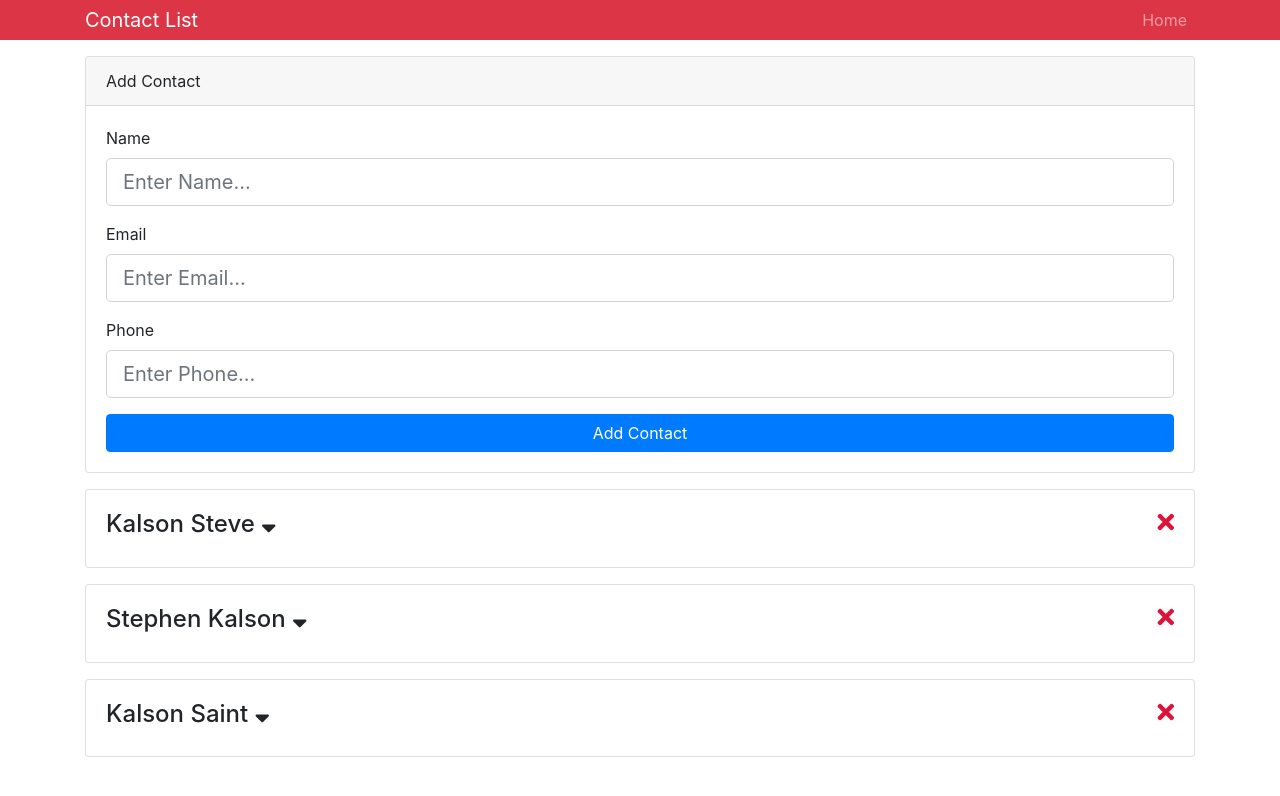
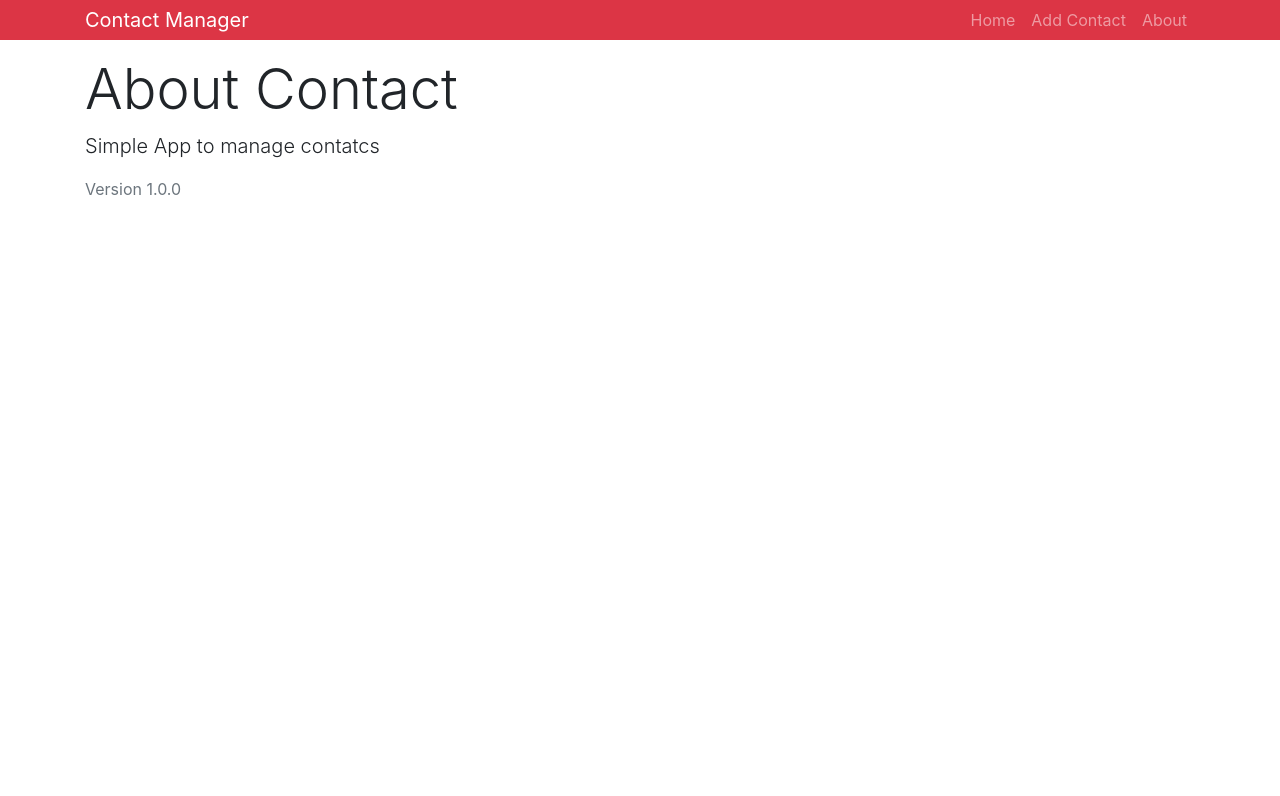
Before and after one commit to KalsonSaint/iReact, a React (Create React App) app: page /about in a window 1280 px wide. Shown: the top 796 px of the page. Built offline with nearby package versions, Linux system fonts and the light colour scheme.

Commit message:
Routes Updated

```diff
--- a/package.json
+++ b/package.json
@@ -10,6 +10,7 @@
     "classnames": "^2.2.6",
     "react": "^16.13.1",
     "react-dom": "^16.13.1",
+    "react-router-dom": "^5.2.0",
     "react-scripts": "^3.4.3",
     "uuid": "^8.3.0"
   },
--- a/src/App.js
+++ b/src/App.js
@@ -1,28 +1,37 @@
-import React, {Component} from 'react'
+import React, { Component } from "react";
+import { BrowserRouter as Router, Route, Switch } from "react-router-dom";
 
+import Contacts from "./components/contacts/Contacts";
+import AddContact from "./components/contacts/AddContacts";
 import Header from "./components/layout/Header";
-import Contacts from './components/contacts/Contacts'
-import AddContact from './components/contacts/AddContacts'
+import About from "./components/pages/About";
+import NotFound from "./components/pages/NotFound";
 
-import { Provider } from './Context'
+import { Provider } from "./Context";
 
-import 'bootstrap/dist/css/bootstrap.min.css'
-import './App.css';
+import "bootstrap/dist/css/bootstrap.min.css";
+import "./App.css";
 
 class App extends Component {
   render() {
     return (
       <Provider>
+        <Router>
           <div className="App">
-                    <Header brand="Contact List"/>
+            <Header brand="Contact Manager" />
             <div className="container">
-                        <AddContact />
-                        <Contacts />
+              <Switch>
+                <Route exact path="/" component={Contacts} />
+                <Route exact path="/about" component={About} />
+                <Route exact path="/contact/add" component={AddContact} />
+                <Route component={NotFound} />
+              </Switch>
             </div>
           </div>
+        </Router>
       </Provider>
-        )
+    );
   }
 }
 
-export default App
+export default App;
--- a/src/components/contacts/AddContacts.js
+++ b/src/components/contacts/AddContacts.js
@@ -50,6 +50,8 @@
       phone: "",
       errors: {},
     });
+
+    this.props.history.push("/");
   };
 
   render() {
--- a/src/components/contacts/Contacts.js
+++ b/src/components/contacts/Contacts.js
@@ -10,6 +10,9 @@
           const { contacts } = value;
           return (
             <React.Fragment>
+              <h1 className="display-4 mb-2">
+                <span className="text-danger">Contact</span> List
+              </h1>
               {contacts.map((contact) => (
                 <Contact key={contact.id} contact={contact} />
               ))}
--- a/src/components/layout/Header.js
+++ b/src/components/layout/Header.js
@@ -1,32 +1,46 @@
-import React from 'react'
-import PropTypes from 'prop-types'
+import React from "react";
+import PropTypes from "prop-types";
+import { Link } from "react-router-dom";
 
 const Header = (props) => {
   const { brand } = props;
 
-    return(
+  return (
     <nav className="navbar navbar-expand-sm navbar-dark bg-danger mb-3 py-0">
       <div className="container">
-                <a href="/" className="navbar-brand">{ brand }</a>
+        <a href="/" className="navbar-brand">
+          {brand}
+        </a>
         <div>
           <ul className="navbar-nav mr-auto">
             <li className="nav-item">
-                            <a href="/" className="nav-link">Home</a>
+              <Link to="/" className="nav-link">
+                <i className="fas-fa-home"></i> Home
+              </Link>
+            </li>
+            <li className="nav-item">
+              <Link to="/contact/add" className="nav-link">
+                <i className="fas-fa-plus"></i> Add Contact
+              </Link>
+            </li>
+            <li className="nav-item">
+              <Link to="/about" className="nav-link">
+                <i className="fas-fa-question"></i> About
+              </Link>
             </li>
           </ul>
         </div>
       </div>
     </nav>
-    )
-}
+  );
+};
 
 Header.defaultProps = {
-    brand: 'Bio-Data'
+  brand: "Bio-Data",
 };
 
 Header.propTypes = {
-    brand: PropTypes.string.isRequired
+  brand: PropTypes.string.isRequired,
 };
 
-
-export default Header
+export default Header;
--- /dev/null
+++ b/src/components/pages/About.js
@@ -0,0 +1,13 @@
+import React from "react";
+
+const About = () => {
+  return (
+    <div>
+      <h1 className="display-4">About Contact</h1>
+      <p className="lead">Simple App to manage contatcs</p>
+      <p className="text-secondary">Version 1.0.0</p>
+    </div>
+  );
+};
+
+export default About;
--- /dev/null
+++ b/src/components/pages/NotFound.js
@@ -0,0 +1,14 @@
+import React from "react";
+
+const NotFound = () => {
+  return (
+    <div>
+      <h1 className="display-4">
+        <span className="text-danger">404</span> Page Not Found
+      </h1>
+      <p className="lead">Sorry, page doesn't exist...</p>
+    </div>
+  );
+};
+
+export default NotFound;
```
Also changed, not shown: 1 other file (tests, documents, lock files or other folders). Lines whose indentation alone changed are shown as unchanged.
